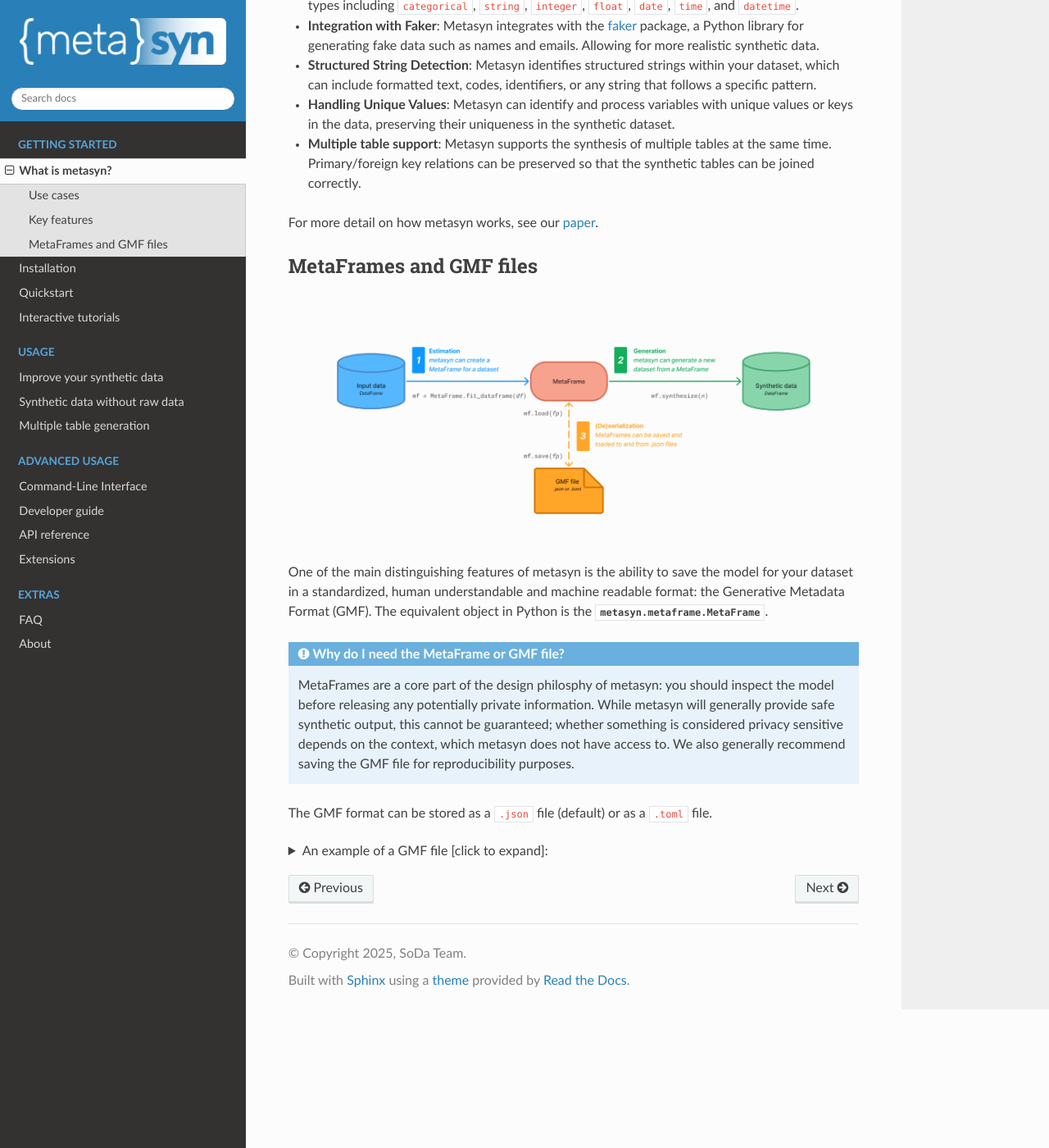
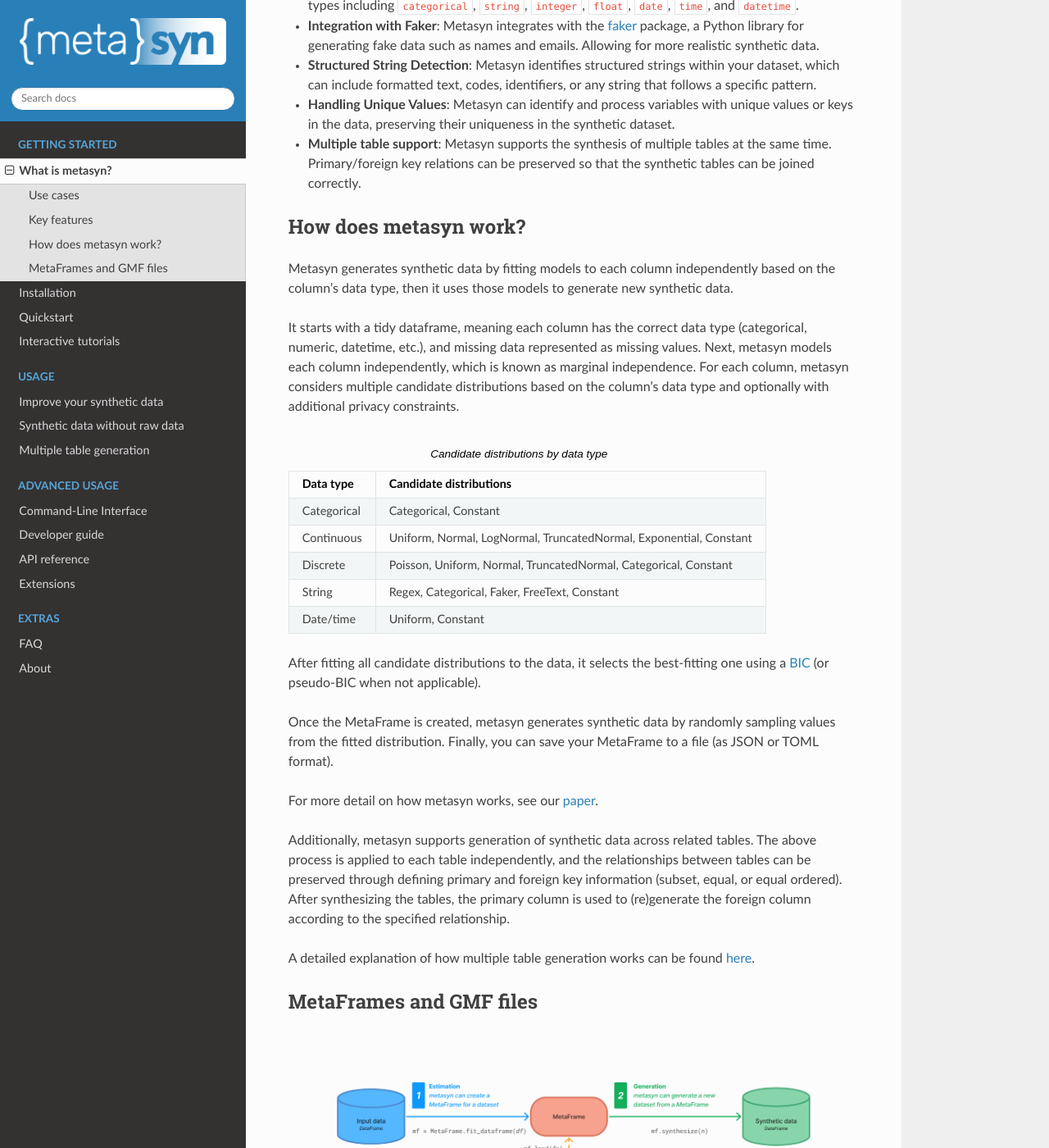
Before and after one commit to sodascience/metasyn, a Sphinx documentation site: the page built from docs/source/what_is_metasyn.rst, in a window 1280 px wide and 1400 px high, scrolled down 1228 px. Shown: the whole window at 82% size. Built offline with Sphinx 7.4.7 and the Read the Docs theme 3.1.0, drawn with Linux system fonts in a browser that asks for light colours.

Commit message:
Documentation: how it works section (#433)

```diff
--- a/docs/source/api/developer_reference.rst
+++ b/docs/source/api/developer_reference.rst
@@ -42,6 +44,7 @@ Top-level functions
 .. autosummary::
    :toctree: generated
 
+   demo_data
    demo_dataframe
    demo_file
    metadist
--- a/docs/source/what_is_metasyn.rst
+++ b/docs/source/what_is_metasyn.rst
@@ -33,8 +33,40 @@ Key features
 - **Handling Unique Values**: Metasyn can identify and process variables with unique values or keys in the data, preserving their uniqueness in the synthetic dataset.
 - **Multiple table support**: Metasyn supports the synthesis of multiple tables at the same time. Primary/foreign key relations can be preserved so that the synthetic tables can be joined correctly.
 
+How does metasyn work?
+----------------------
+
+Metasyn generates synthetic data by fitting models to each column independently based on the column's data type, then it uses those models to generate new synthetic data.
+
+It starts with a tidy dataframe, meaning each column has the correct data type (categorical, numeric, datetime, etc.), and missing data represented as missing values. Next, metasyn models each column independently,
+which is known as marginal independence. For each column, metasyn considers multiple candidate distributions based on the column's data type and optionally with additional privacy constraints.
+
+.. list-table:: Candidate distributions by data type
+   :header-rows: 1
+
+   * - Data type
+     - Candidate distributions
+   * - Categorical
+     - Categorical, Constant
+   * - Continuous
+     - Uniform, Normal, LogNormal, TruncatedNormal, Exponential, Constant
+   * - Discrete
+     - Poisson, Uniform, Normal, TruncatedNormal, Categorical, Constant
+   * - String
+     - Regex, Categorical, Faker, FreeText, Constant
+   * - Date/time
+     - Uniform, Constant
+
+After fitting all candidate distributions to the data, it selects the best-fitting one using a `BIC <https://en.wikipedia.org/wiki/Bayesian_information_criterion>`_ (or pseudo-BIC when not applicable).
+
+Once the MetaFrame is created, metasyn generates synthetic data by randomly sampling values from the fitted distribution.
+Finally, you can save your MetaFrame to a file (as JSON or TOML format).
 
 For more detail on how metasyn works, see our `paper <https://github.com/sodascience/metasyn/blob/main/docs/paper/paper.pdf>`_.
+
+Additionally, metasyn supports generation of synthetic data across related tables. The above process is applied to each table independently, and the relationships between tables can be preserved through defining primary and foreign key information (subset, equal, or equal ordered). After synthesizing the tables, the primary column is used to (re)generate the foreign column according to the specified relationship.
+
+A detailed explanation of how multiple table generation works can be found :doc:`here <multiframe>`.
 
 .. _metaframes and GMF:
 
```
Also changed, not shown: other parts of docs/source/api/developer_reference.rst (+3 -1 lines).
